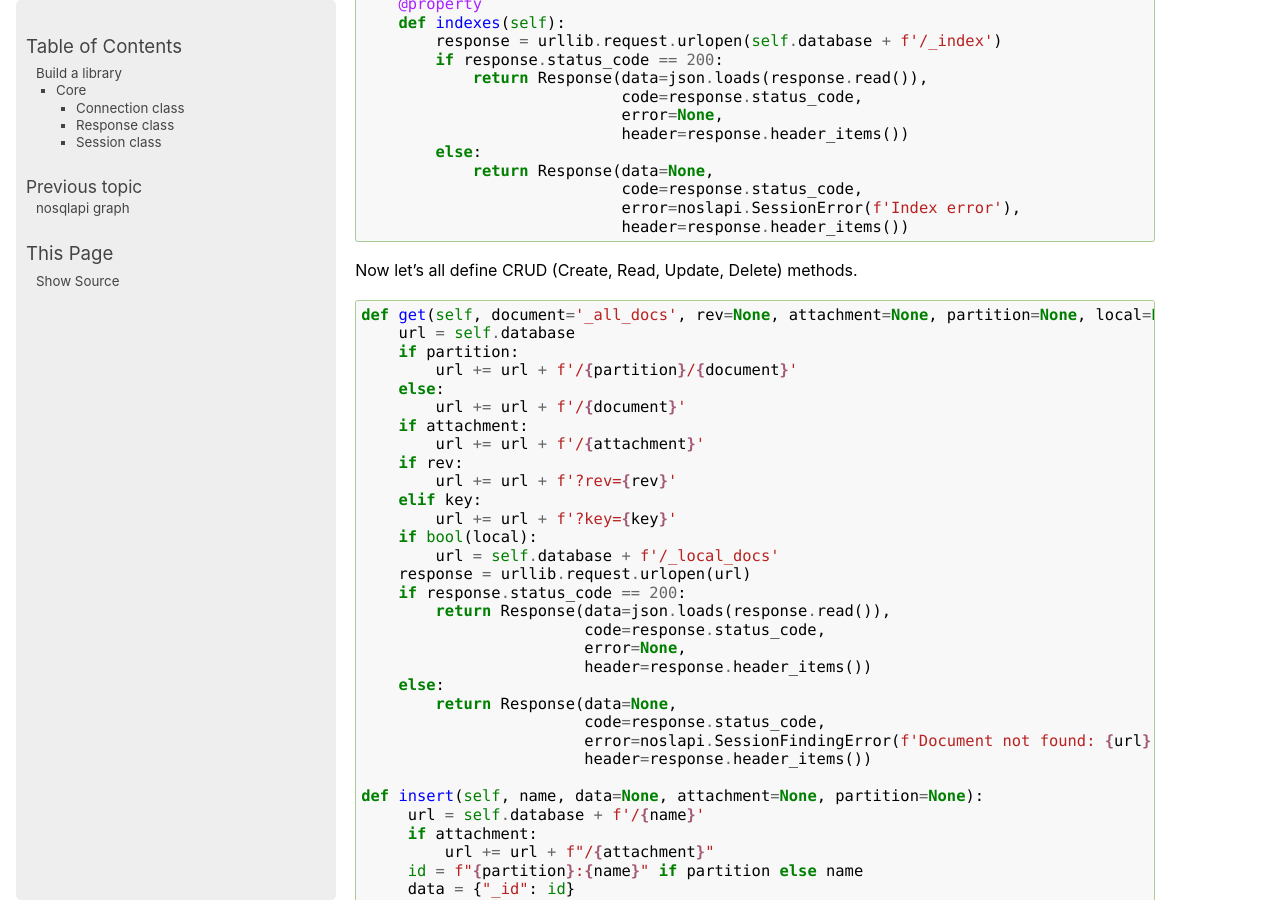
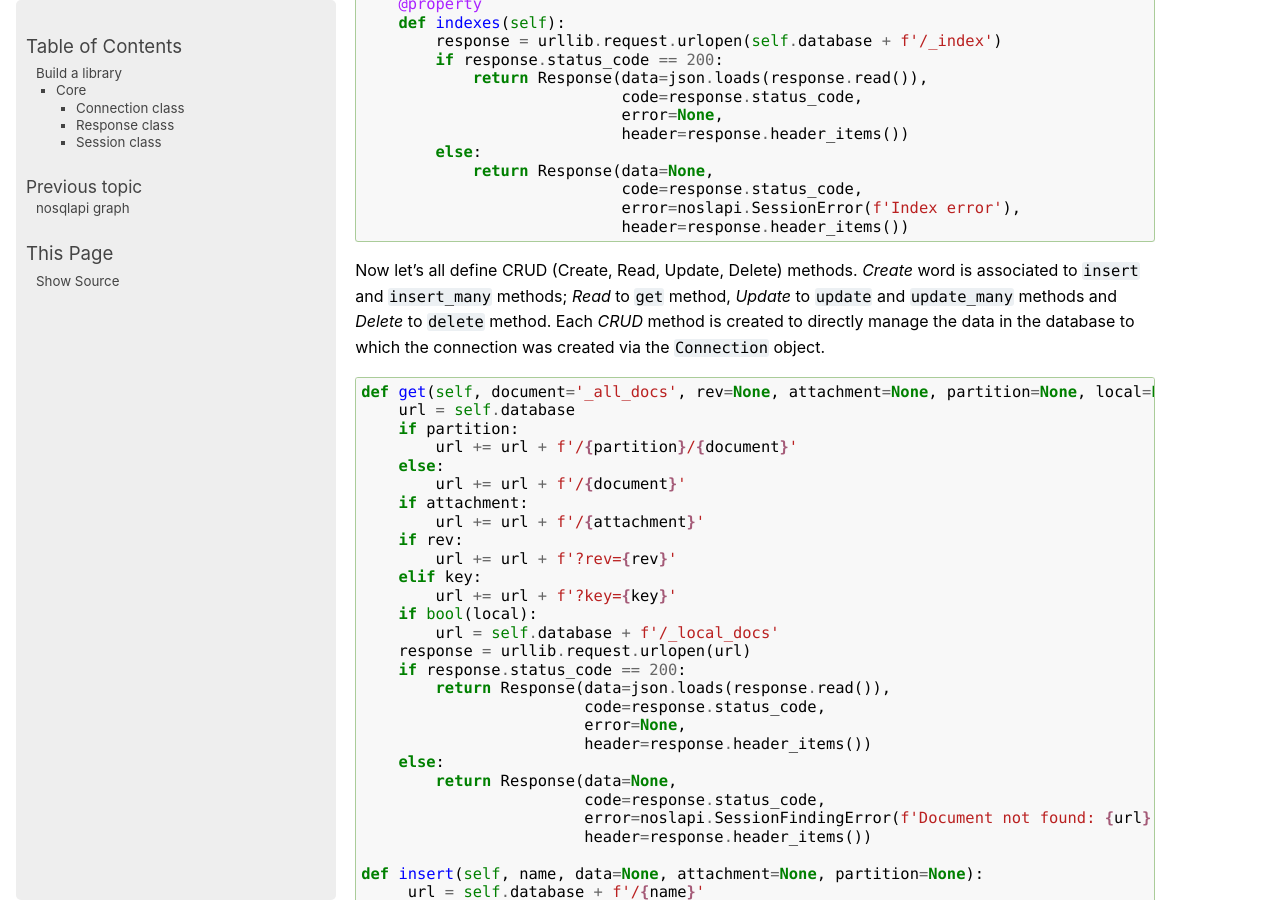
Before and after one commit to MatteoGuadrini/nosqlapi, a Sphinx documentation site: the page built from docs/source/build.rst, in a window 1280 px wide and 900 px high, scrolled down 3615 px. Built offline with Sphinx 7.4.7, drawn with Linux system fonts in a browser that asks for light colours.

Commit message:
Fix CRUD operation description

```diff
--- a/docs/source/build.rst
+++ b/docs/source/build.rst
@@ -203,7 +203,9 @@ Ok, now build the ``Session`` class. This class used for CRUD operation on the s
                                 error=noslapi.SessionError(f'Index error'),
                                 header=response.header_items())
 
-Now let's all define CRUD (Create, Read, Update, Delete) methods.
+Now let's all define CRUD (Create, Read, Update, Delete) methods. *Create* word is associated to ``insert`` and ``insert_many`` methods;
+*Read* to ``get`` method, *Update* to ``update`` and ``update_many`` methods and *Delete* to ``delete`` method.
+Each *CRUD* method is created to directly manage the data in the database to which the connection was created via the ``Connection`` object.
 
 .. code-block:: python
 
```
